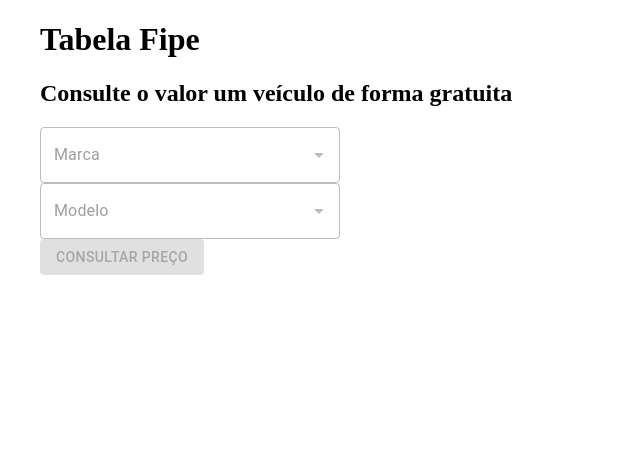
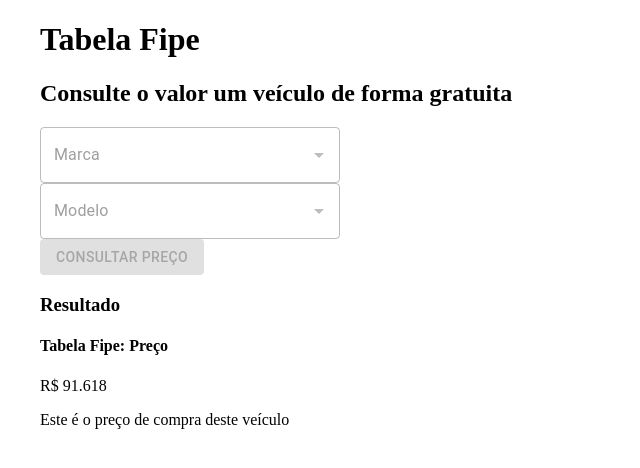
Before and after one commit to Herley25/fipeTest, a Next.js app: page / in a window 1280 px wide. Shown: the top 468 px of the page, without its empty margins (0-640 px from the left). Built offline with nearby package versions, Linux system fonts and the light colour scheme; no server answers.

Commit message:
function get api

```diff
--- a/pages/index.tsx
+++ b/pages/index.tsx
@@ -8,6 +8,7 @@ import React, {
 } from 'react';
 
 import {
+    Alert,
     Autocomplete,
     Button,
     TextField,
@@ -20,6 +21,7 @@ import {
     IModel,
     IModelField,
     IModelResponse,
+    IPriceCars,
     IYear,
     IYearField,
     Props,
@@ -32,10 +34,13 @@ const Home = ({
   const [brands, setBrands] = useState<IBrand[]>([]);
   const [models, setModels] = useState<IModel[]>([]);
   const [years, setYears] = useState<IYear[]>([]);
+  const [price, setPrice] = useState<IPriceCars[]>();
+  const [showPrice, setShowPrice] = useState(false);
 
   const [isBrandsLoading, setIsBrandsLoading] = useState(true);
   const [isModelsLoading, setIsModelsLoading] = useState(true);
   const [isYearsLoading, setIsYearsLoading] = useState(true);
+  const [isPriceLoading, setIsPriceLoading] = useState(true);
 
   const [selectedBrand, setSelectedBrand] = useState<IBrandField | null>();
   const [selectedModel, setSelectedModel] = useState<IModelField | null>();
@@ -119,6 +124,30 @@ const Home = ({
     }));
   };
 
+  const handlePrice = async (brandId: number, modelId: number, yearId: number) => {
+    axios
+      .get<IPriceCars[]>(
+        `https://parallelum.com.br/fipe/api/v1/carros/marcas/${brandId}/modelos/${modelId}/anos/${yearId}`
+      )
+      .then((response) => {
+        return response.data;
+      })
+      .then((data: IPriceCars[]) => {
+        data.map((values) => ({
+          valor: values.Valor,
+          marca: values.Marca,
+          modelo: values.Modelo,
+          ano: values.AnoModelo,
+        }));
+        setPrice(data);
+        setIsPriceLoading(false);
+      });
+  };
+
+  const brand = selectedBrand?.label;
+  const model = selectedModel?.label;
+  const year = selectedYear?.label;
+
   return (
     <div className={styles.container}>
       <h1>{title}</h1>
@@ -159,9 +188,31 @@ const Home = ({
           />
         )}
 
-        <Button variant="contained" disabled={selectedYear == null}>
+        <Button
+          variant="contained"
+          disabled={selectedYear == null}
+          onClick={() =>
+            handlePrice(
+              Number(selectedBrand?.id),
+              Number(selectedModel?.id),
+              Number(selectedYear?.id)
+            )
+          }
+        >
           Consultar preço
         </Button>
+        <div className={styles.result}>
+          <h3>Resultado</h3>
+          <div className={styles.contentPreco}>
+            <h4>
+              Tabela Fipe: Preço {brand} {model} {year}
+            </h4>
+            <div>
+              <p>R$ 91.618</p>
+            </div>
+            <p>Este é o preço de compra deste veículo</p>
+          </div>
+        </div>
       </div>
     </div>
   );
```
Also changed, not shown: exer01.js (+6 -1 lines), pages/types.ts (+12 -0 lines).
